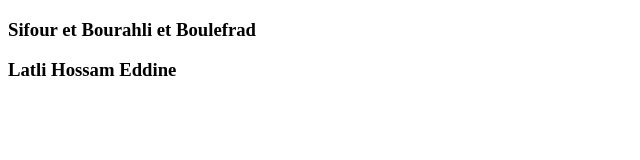
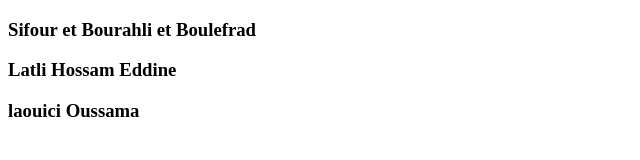
Before and after one commit to houssam1984/Test2, a plain HTML site: page index.html in a window 1280 px wide. Shown: the whole page, without its empty margins (0-640 px from the left). Drawn offline with Linux system fonts and the light colour scheme.

Commit message:
zidt oussama fi index.html

```diff
--- a/index.html
+++ b/index.html
@@ -5,5 +5,6 @@
 <body>
     <h3>Sifour et Bourahli et Boulefrad </h3>
     <p><h3>Latli Hossam Eddine </h3></p>
+     <p><h3>laouici Oussama </h3></p>
 </body>
 </html>
```
